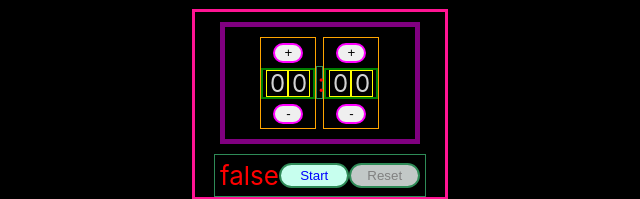
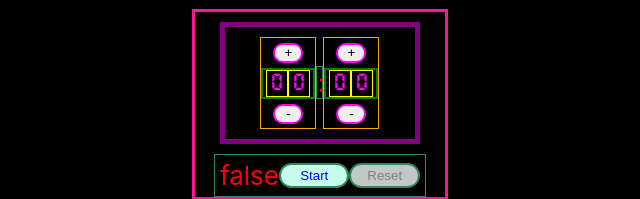
Before and after one commit to stevekutz/timer_React_Hooks, a React (Create React App) app in the folder app/: page / in a window 1280 px wide. Shown: the part 182-381 px from the top of the page, without its empty margins (320-960 px from the left). Built offline with nearby package versions, Linux system fonts and the light colour scheme.

Commit message:
modified time digit text

```diff
--- a/app/src/index.css
+++ b/app/src/index.css
@@ -1,3 +1,9 @@
+@font-face {
+  font-family: 'DigitalDismay';
+  src: local('DigitalDismay'), url(./assets/fonts/DigitalDismay.otf) format('truetype');
+}
+
+
 body {
   margin: 0;
   font-family: -apple-system, BlinkMacSystemFont, 'Segoe UI', 'Roboto', 'Oxygen',
--- a/app/src/styled/timer_display_style.js
+++ b/app/src/styled/timer_display_style.js
@@ -69,6 +69,8 @@ const DisplayDigitTextDiv = styled.div`
     height: 25px;
     color: lightgray;
 
+    color: magenta;
+    font-family: DigitalDismay;
     font-size: 24px;
 
 
```
